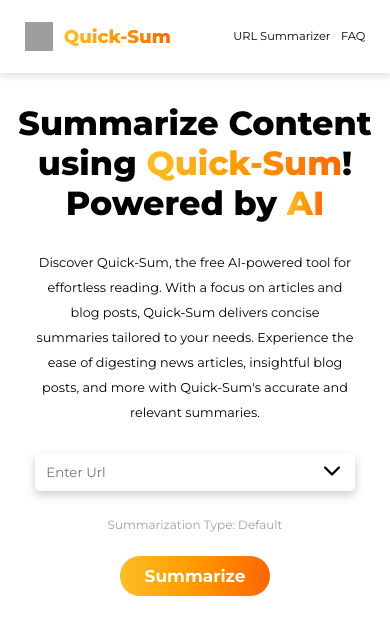
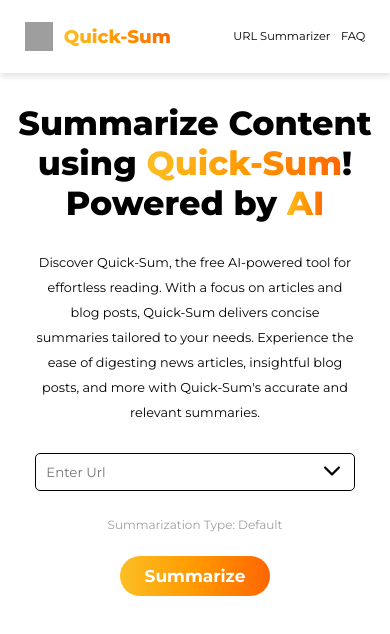
Before and after one commit to Mr-Mingels/QucikSum, a React (Create React App) app: page /url-summarizer in a window 390 px wide. Shown: the top 634 px of the page. Built offline with nearby package versions, Linux system fonts and the light colour scheme; grey boxes are pictures that could not be loaded.

Commit message:
cleaned up some things in my css files

```diff
--- a/src/styles/FAQ.css
+++ b/src/styles/FAQ.css
@@ -30,6 +30,7 @@
     cursor: pointer;
     font-weight: 500;
     gap: 16px;
+    background-color: #EFEFEF;
 }
 
 .faqImg {
--- a/src/styles/Main.css
+++ b/src/styles/Main.css
@@ -199,10 +199,6 @@
     color: rgb(24, 24, 24);
     line-height: 24px;
     font-size: 14px;
-}
-
-.summary.bulletPoint {
-    display: flex;
     text-align: start;
 }
 
@@ -235,7 +231,7 @@
     .mainTagLine {
         font-size: calc(42px + (100vw - 1536px) / 250);
     }
-    .mainDescriptionParagraph, .mainInput, .mainInputWrapper, .articleSummaryWrapper, .renderedSummary {
+    .mainDescriptionParagraph, .mainInput, .mainInputWrapper, .articleSummaryWrapper, .renderedSummary, .loadingSummaryWrapper {
         width: calc(600px + (100vw - 1536px) / 5);
     }
     .mainDescriptionParagraph {
@@ -255,8 +251,12 @@
         font-size: calc(37.8px + (100vw - 500px) / 25);
         width: calc(450px + (100vw - 500px) / 1.18);
     }
-    .mainDescriptionParagraph, .mainInput, .mainInputWrapper, .articleSummaryWrapper, .renderedSummary {
+    .mainDescriptionParagraph, .mainInput, .mainInputWrapper, .articleSummaryWrapper, .renderedSummary, .loadingSummaryWrapper {
         width: calc(392.8px + (100vw - 500px) / 1.5);
+    }
+    .mainInput {
+        box-shadow: unset;
+        border-color: rgb(0, 0, 0);
     }
     .articleSummaryWrapper {
         align-items: center;
```
